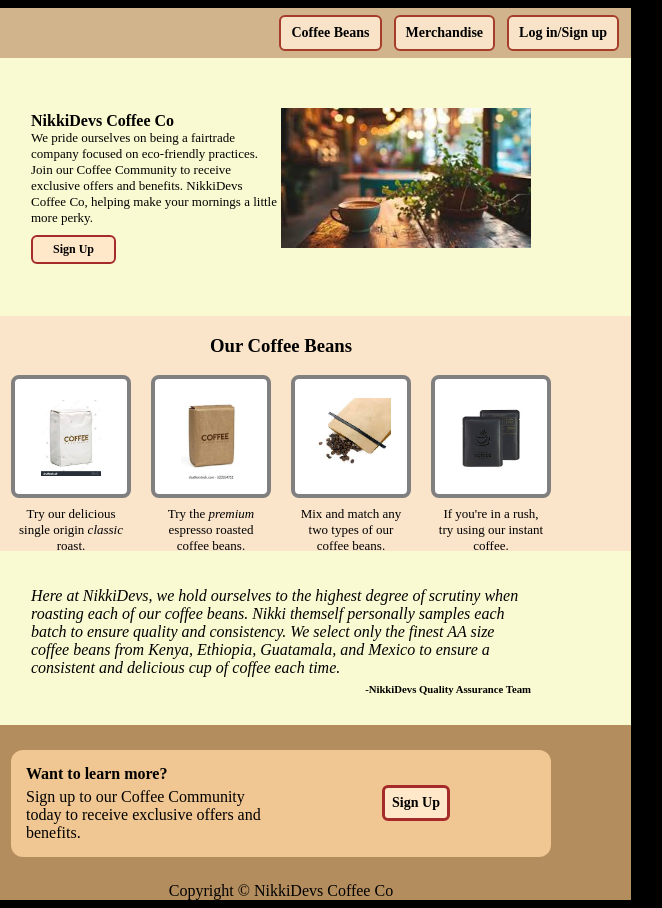
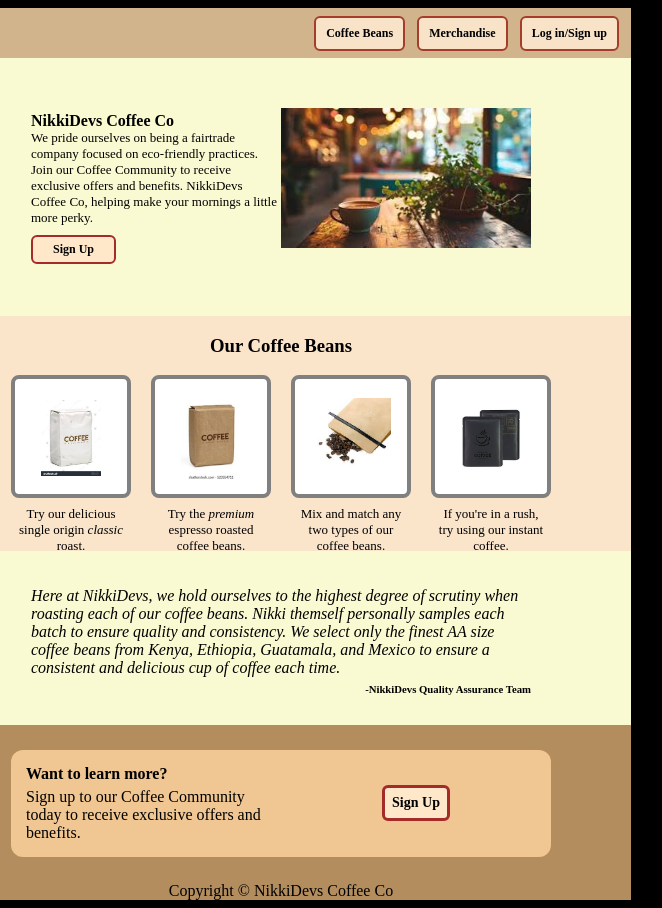
Before and after one commit to NeoNikki/practice-site, a plain HTML site: page index.html in a window 1280 px wide. Shown: the full height of the page, 359-1021 px from the left. Drawn offline with Linux system fonts and the light colour scheme.

Commit message:
Change flex on logo to size better

```diff
--- a/styles/style.css
+++ b/styles/style.css
@@ -31,6 +31,7 @@ a {
         background-color: tan;
         margin-left: 15px;
         width: 50px;
+        flex: 0 1 50px;
     }
     #first span {
         display: flex;
@@ -46,7 +47,7 @@ a {
         background-color: rgb(248, 227, 200);
         flex: 1 1 content;
         align-self: center;
-        font-size: 14px;
+        font-size: 12px;
         font-weight: 550;
     }
 
```
